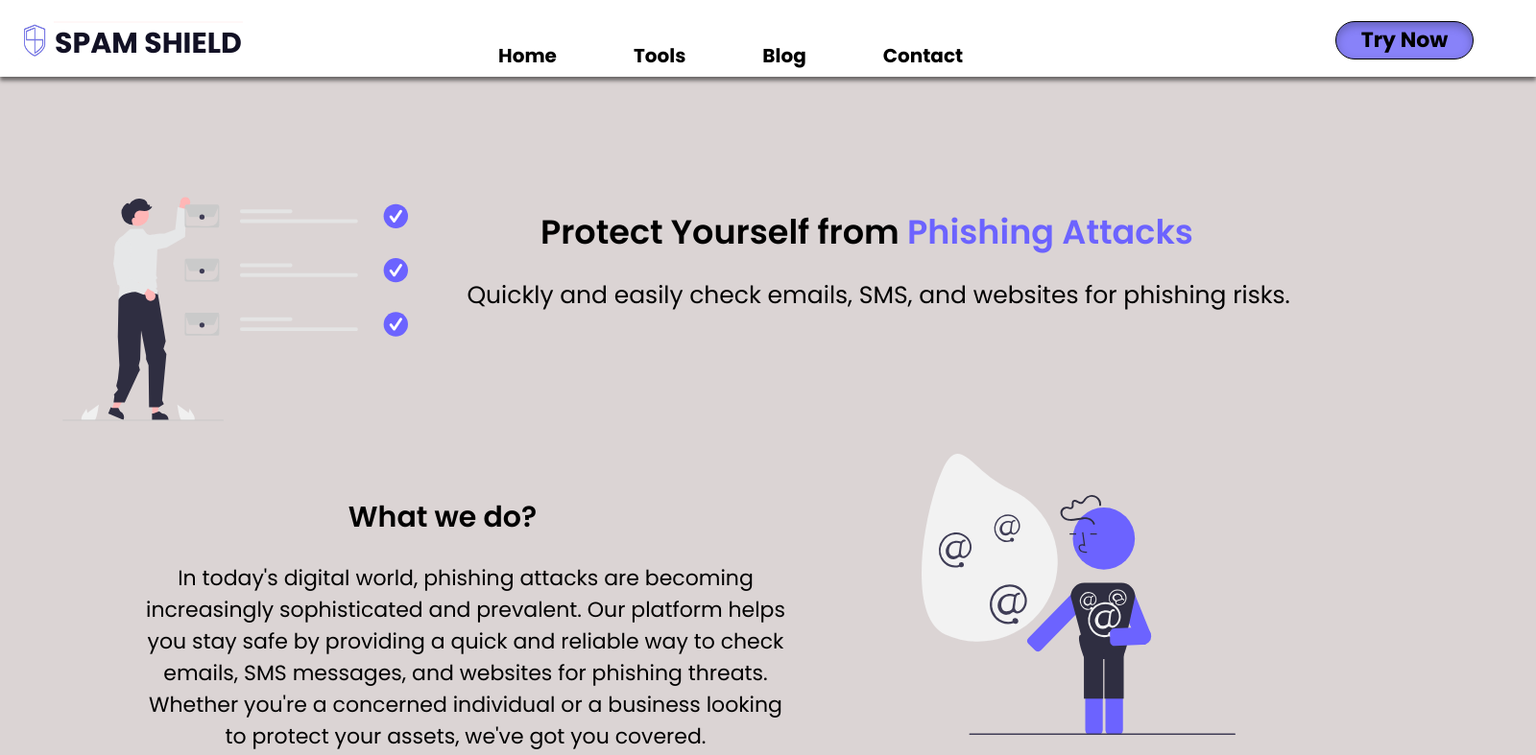
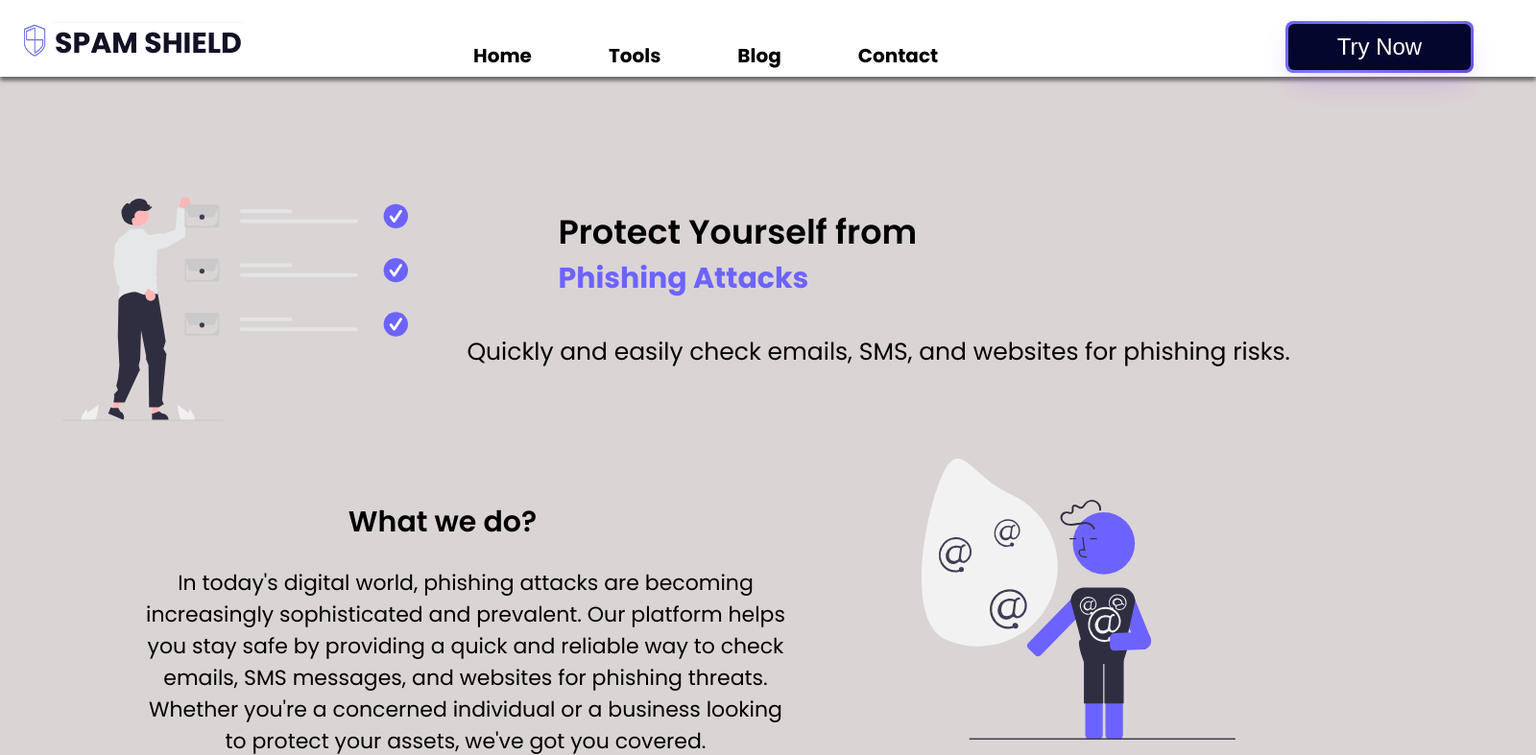
Before and after one commit to Janani-m17/SPAM-SHIELD, a Flask app: page / in a window 1600 px wide. Shown: the top 787 px of the page at 96% size. Run offline with Flask 3, Linux system fonts and the light colour scheme; parts of the project's set-up code (start-up, migrations or seed data) failed here and were passed over.

Commit message:
animation commit

```diff
--- a/static/css/spamshield.css
+++ b/static/css/spamshield.css
@@ -222,21 +222,81 @@
     color: #000000;
 }
 
-.spamshield .trynowBtn {
-    border: 1px solid #000000;
-    box-shadow: inset 0px 4px 10px 0px rgba(0, 0, 0, 0.25);
-    border-radius: 25px;
-    overflow-wrap: break-word;
-    background: #8882F9;
-    font-family: 'Poppins';
-    font-weight: 700;
-    position: relative;
-    font-size: 22px;
-    width: 144px;
-    height: 40px;
-    box-sizing: border-box;
-    transition: color 0.3s ease;
-    animation: bounceIn 1s ease-in-out;
+
+
+
+/* CSS */
+ /* .trynowBtn {
+  align-items: center;
+   background-image: linear-gradient(144deg,#7f00ff, #e100ff 50%,#dabddc);
+  border: 0;
+  border-radius: 8px;
+  box-shadow: rgba(151, 65, 252, 0.2) 0 15px 30px -5px;
+  box-sizing: border-box;
+  color: #FFFFFF;
+  display: flex;
+  font-family: Phantomsans, sans-serif;
+  font-size: 20px;
+  justify-content: center;
+  line-height: 1em;
+  max-width: 100%;
+  min-width: 140px;
+  padding: 3px;
+  text-decoration: none;
+  user-select: none;
+  -webkit-user-select: none;
+  touch-action: manipulation;
+  white-space: nowrap;
+  cursor: pointer;
+}  */
+/* CSS */
+.trynowBtn{
+  align-items: center;
+  background-image: linear-gradient(144deg,#6C63FF, #797df4 50%,#6949dd);
+  border: 0;
+  border-radius: 8px;
+  box-shadow: rgba(151, 65, 252, 0.2) 0 15px 30px -5px;
+  box-sizing: border-box;
+  color: #FFFFFF;
+  display: flex;
+  font-family: Phantomsans, sans-serif;
+  font-size: 20px;
+  justify-content: center;
+  line-height: 0.7em;
+  max-width: 100%;
+  min-width: 140px;
+  padding: 3px;
+  text-decoration: none;
+  user-select: none;
+  -webkit-user-select: none;
+  touch-action: manipulation;
+  white-space: nowrap;
+  cursor: pointer;
+}
+
+.trynowBtn:active,
+.trynowBtn:hover {
+  outline: 0;
+}
+
+.trynowBtn span {
+  background-color: rgb(5, 6, 45);
+  padding: 16px 24px;
+  border-radius: 6px;
+  width: 100%;
+  height: 100%;
+  transition: 300ms;
+}
+
+.trynowBtn:hover span {
+  background: none;
+}
+
+@media (min-width: 768px) {
+  .trynowBtn {
+    font-size: 24px;
+    min-width: 196px;
+  }
 }
 
 .icon-right {
@@ -259,6 +319,46 @@
     color: #000000;
     animation: fadeIn 1s ease-in-out;
 }
+
+
+
+  /* The typing text */
+  .typing-text {
+     display: inline-block;
+    animation: typing 5s steps(30) 1s 1 normal both, blink 0.75s step-end infinite;
+    white-space: nowrap;
+    overflow: hidden;
+    font-size: 30px;
+    font-weight: bold;
+    color: #6C63FF;
+
+  }
+
+  /* Typing animation */
+  @keyframes typing {
+    from {
+      width: 0;
+    }
+    to {
+      width: 150%;
+    }
+  }
+
+  /* Blinking cursor */
+  @keyframes blink {
+    50% {
+      border-right-color: transparent;
+    }
+  }
+
+  /* Blinking cursor styling */
+  .typing-text::after {
+    /* position: absolute; */
+    right: 0;
+    color: #6C63FF;
+    font-weight: bold;
+    animation: blink 2s step-start infinite;
+  }
 
 .protect-yourself-from-phishing-attacks-sub3 {
     font-family: 'Poppins';
@@ -520,6 +620,10 @@
     background-color: #8882F9;
   }
 
+  .emailbtn:hover{
+    background-color:#6963e4;
+  }
+
   .spamshield .websitebtn {
     border-radius: 50px;
     width: 500px;
@@ -528,6 +632,10 @@
     color: #ffffff;
     background-color: #8882F9;
     margin-right: 50px;
+  }
+
+  .websitebtn:hover{
+    background-color:#6963e4;
   }
 .spamshield .tools {
     background: #DBD4D4;
@@ -636,6 +744,10 @@
     background-color: #8882F9;
     margin-top: 10px;
     margin-bottom: 10px;
+}
+
+.checkBtn:hover,.check1Btn:hover{
+    background-color:#6963e4 ;
 }
 
 .result-label {
--- a/templates/spamshield.html
+++ b/templates/spamshield.html
@@ -40,7 +40,7 @@
     </div>
 
       <div class="group-1">
-        <button class="trynowBtn" onclick="scrollToSection('tools-section')">Try Now</button>
+        <button class="trynowBtn" onclick="scrollToSection('tools-section')"><span class="text">Try Now</span></button>
       </div>
     </div>
     <div class="introduction">
@@ -49,7 +49,7 @@
         <p class="protect-yourself-from-phishing-attacks">
           <span class="protect-yourself-from-phishing-attacks-sub-3">
             <span>
-              Protect Yourself from <span style="color: #6C63FF">Phishing Attacks</span>
+              <span>Protect Yourself from <span style="color: #6C63FF;margin-top: 3px;"><span class="typing-text">Phishing Attacks</span></span>
             </span>
           </span>
         </p>
@@ -255,8 +255,12 @@
 
 </div>
 </div>
+
+
+<!-- Script tag -->
   <script>
-
+  const typingText = document.querySelector('.typing-text');
+  typingText.style.color = '#6C63FF';
 function toggleMenu() {
     var navLinks = document.getElementById("navLinks");
     navLinks.classList.toggle("active");
```
